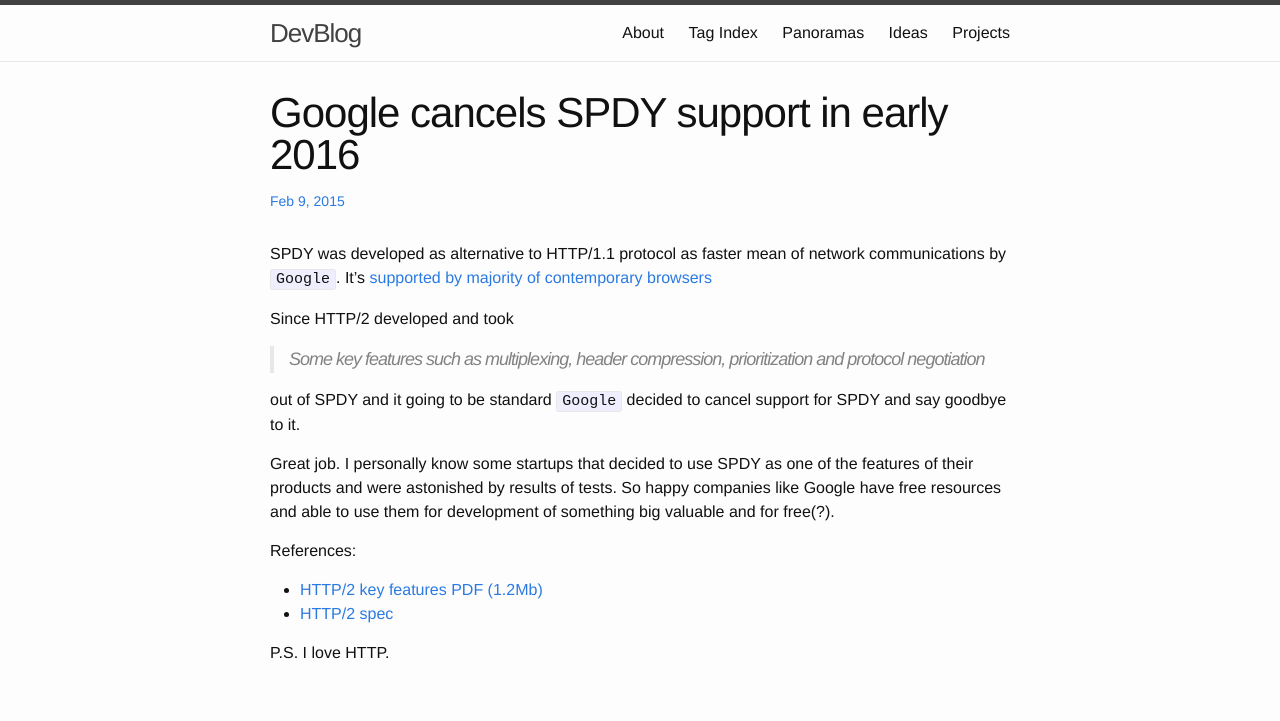
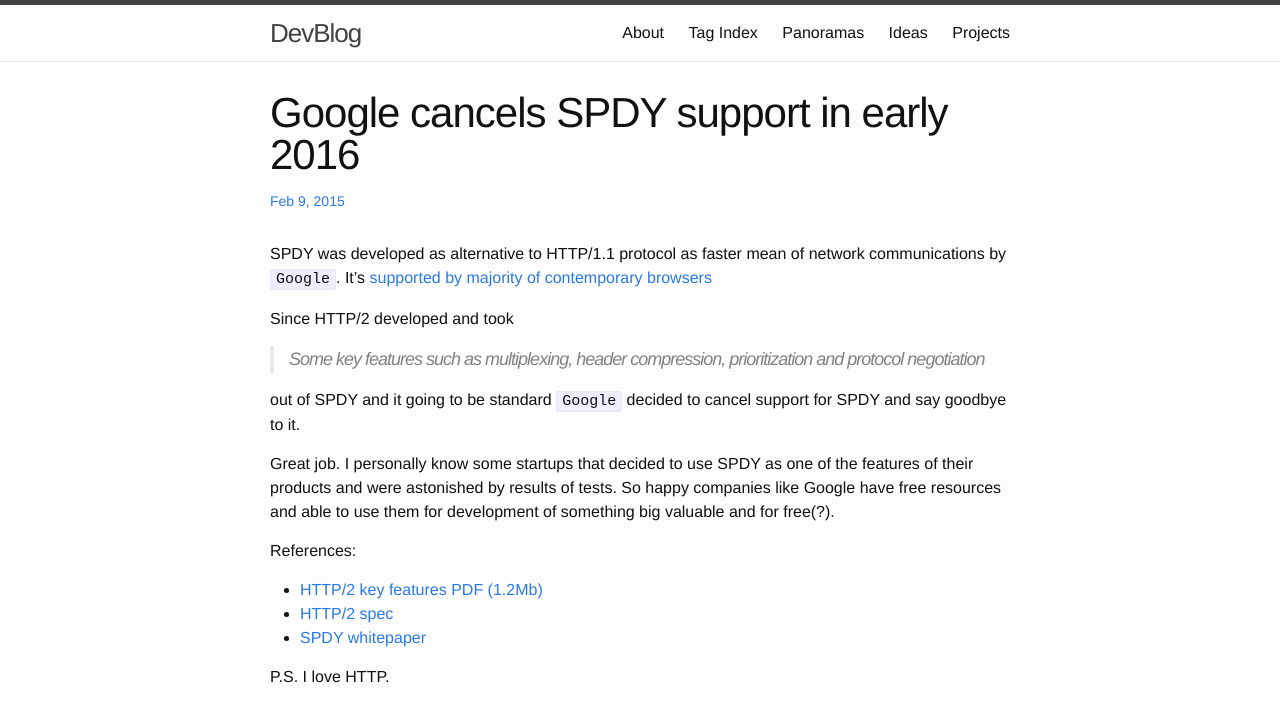
Before and after one commit to famer/blog, a Jekyll site: the page built from guest/_posts/2015-02-09-spdy-removal.markdown, in a window 1280 px wide, cut to the strip 0-721 px from the top of the page. Built offline with Jekyll 4.4.1, drawn with Linux system fonts in a browser that asks for light colours.

```diff
--- a/guest/_posts/2015-02-09-spdy-removal.markdown
+++ b/guest/_posts/2015-02-09-spdy-removal.markdown
@@ -19,5 +19,6 @@
 
 * [HTTP/2 key features PDF (1.2Mb)](http://daniel.haxx.se/http2/http2-v1.8.pdf)
 * [HTTP/2 spec](http://http2.github.io/http2-spec/index.html)
+* [SPDY whitepaper](http://dev.chromium.org/spdy/spdy-whitepaper)
 
 P.S. I love HTTP.
```
